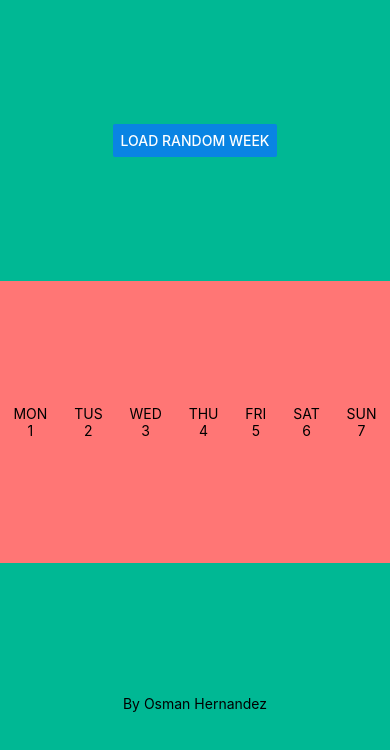
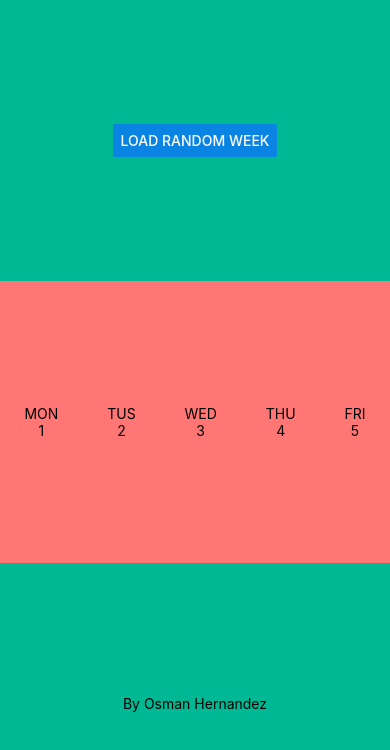
Before and after one commit to justrdk/k3rn3l-pan1c, a React Native app in the folder kernel-panic/: screen / in a window 390 px wide. Shown: the top 750 px of the page. Built offline with nearby package versions, Linux system fonts and the light colour scheme.

Commit message:
change week structure, showing 5 days on portrait and whole week on landscape

```diff
--- a/kernel-panic/App.js
+++ b/kernel-panic/App.js
@@ -1,11 +1,11 @@
 import React, { Component } from 'react'
 import { StyleSheet, Text, View, Button } from 'react-native'
 import Calendar, { Header, Footer } from './components'
-import week from './week'
+import weeks from './weeks'
 
 const App = () => <View style={styles.container}>
   <Header />
-  <Calendar week={week} />
+  <Calendar weeks={weeks.weeks} />
   <Footer />
 </View>
 
--- a/kernel-panic/components/Calendar.js
+++ b/kernel-panic/components/Calendar.js
@@ -6,28 +6,32 @@ import Day from './Day'
 const PORTRAIT = 'PORTRAIT'
 const LANDSCAPE = 'LANDSCAPE'
 
-const renderWeek = week => Object.keys(week).map((day, index) => <Day day={day} date={week[day]} key={index} />)
+const renderWeek = days => days.map((day, index) => <Day day={day.day} date={day.date} key={index} />)
 
 class Calendar extends Component {
   constructor(props) {
     super(props)
     this.state = {
-      orientation: PORTRAIT
+      orientation: PORTRAIT,
+      weekIndex: 0
     }
   }
 
   detectScreenOrientation = (ev) => {
     const { width, height } = Dimensions.get('window')
-    this.setState = {
+    this.setState({
       orientation: width > height ? LANDSCAPE : PORTRAIT
-    }
+    })
   }
 
   render() {
-    const { week } = this.props
+    const { weeks } = this.props
+    const { orientation, weekIndex } = this.state
+    const daysToShow = orientation === PORTRAIT ? weeks[weekIndex].days.slice(0, 5) : weeks[weekIndex].days
+
     return (
-      <View onLayout={this.detectScreenOrientation}  style={styles.calendar}>
-        {renderWeek(week)}
+      <View onLayout={this.detectScreenOrientation} style={styles.calendar}>
+        {renderWeek(daysToShow)}
       </View>)
   }
 }
--- a/kernel-panic/week.js
+++ /dev/null
@@ -1,9 +0,0 @@
-export default {
-  MON: 1,
-  TUS: 2,
-  WED: 3,
-  THU: 4,
-  FRI: 5,
-  SAT: 6,
-  SUN: 7,
-}
--- /dev/null
+++ b/kernel-panic/weeks.js
@@ -0,0 +1,26 @@
+export default {
+  weeks: [{
+    days: [{
+      day: 'MON',
+      date: 1,
+    }, {
+      day: 'TUS',
+      date: 2,
+    }, {
+      day: 'WED',
+      date: 3,
+    }, {
+      day: 'THU',
+      date: 4,
+    }, {
+      day: 'FRI',
+      date: 5,
+    }, {
+      day: 'SAT',
+      date: 6,
+    }, {
+      day: 'SUN',
+      date: 7,
+    }]
+  }]
+}
```
